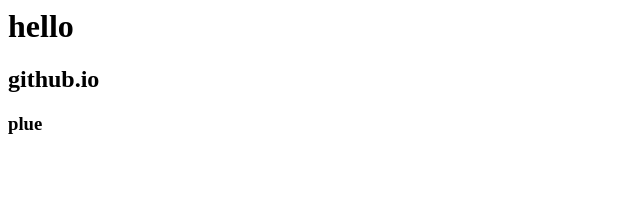
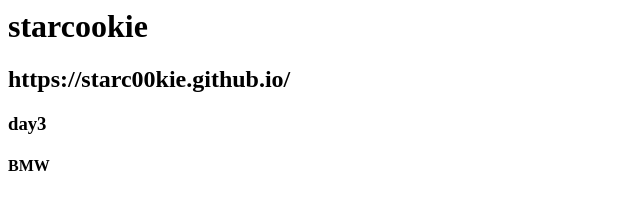
Before and after one commit to STARC00KIE/starc00kie.github.io, a plain HTML site: page index.html in a window 1280 px wide. Shown: the whole page, without its empty margins (0-640 px from the left). Drawn offline with Linux system fonts and the light colour scheme.

Commit message:
Update index.html

```diff
--- a/index.html
+++ b/index.html
@@ -1,3 +1,4 @@
-<h1>hello</h1>
-<h2>github.io</h2>
-<h3>plue</h3>
+<h1>starcookie</h1>
+<h2>https://starc00kie.github.io/</h2>
+<h3>day3</h3>
+<h4>BMW</h4>
```
